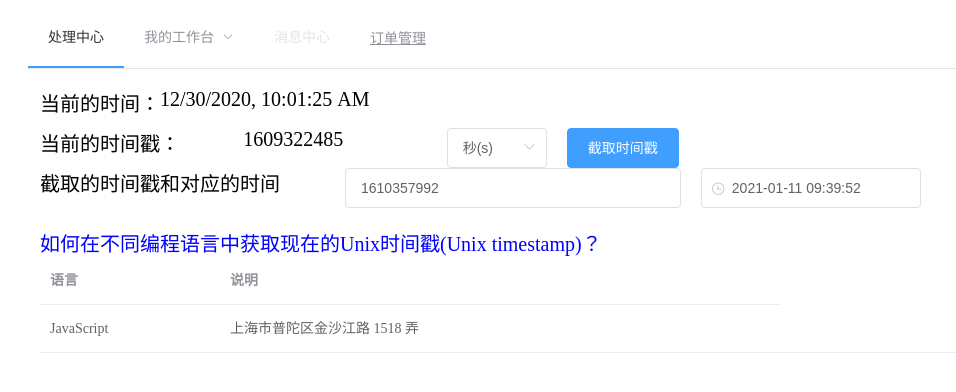
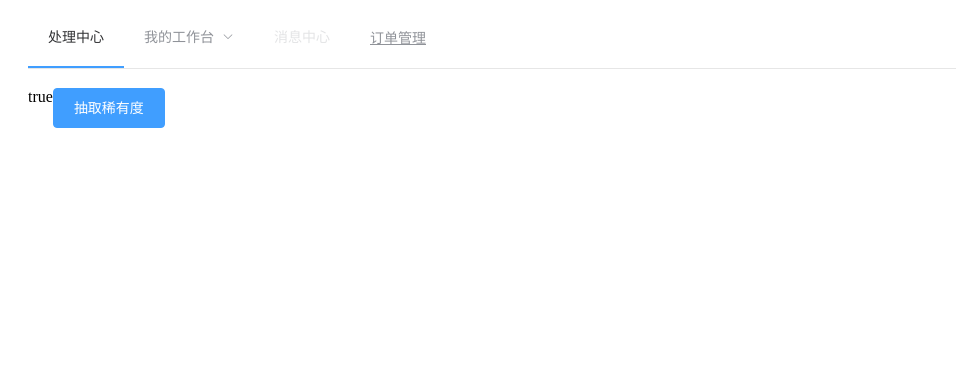
Before and after one commit to mudssky/webtoolbox, a Vue app: page / in a window 1280 px wide. Shown: the top 392 px of the page, without its empty margins (0-956 px from the left). Built offline with nearby package versions, Linux system fonts and the light colour scheme.

Commit message:
create gacha.vue ,TODO: gachaRarity(),test randomFunc

```diff
--- a/src/App.vue
+++ b/src/App.vue
@@ -11,19 +11,22 @@
         <navbar/>
         </el-header>
         <el-main>
-          <unix-timestamp />
+          <gacha/>
+          <!-- <unix-timestamp /> -->
         </el-main>
   </el-container>
 </template>
 <script>
 // @ is an alias to /src
 import Navbar from '@/components/navbar.vue'
-import UnixTimestamp from '@/components/unix-timestamp.vue'
+// import UnixTimestamp from '@/components/unix-timestamp.vue'
+import Gacha from '@/components/gacha.vue'
 export default {
   name: 'app',
   components: {
     Navbar,
-    UnixTimestamp
+    // UnixTimestamp,
+    Gacha
   }
 }
 </script>
--- /dev/null
+++ b/src/components/gacha.vue
@@ -0,0 +1,110 @@
+<template>
+  <el-container id="gacha">
+      {{validateRarityList()}}
+      <el-button type="primary" v-on:click="gachaRarity">抽取稀有度</el-button>
+  </el-container>
+</template>
+
+<script>
+/*
+卡池设计是这样的：
+
+抽卡逻辑的流程是这样的：
+1.首先有很多种稀有度，加起来的概率是100%，先确定卡片的稀有度。
+2.抽取指定稀有度的卡池，如果卡池有概率提升，那么对应提升的卡片的概率增加，其余没有pickup的卡片均分剩下的概率（所以说pickup的概率加起来必须小于该稀有度总的概率）
+*/
+export default {
+  name: 'gacha',
+  data () {
+    return {
+      // 稀有度列表，所有稀有度的概率加起来必须为1.
+      rarityList: [
+        // {
+        //   id: 1,
+        //   name: 'UR',
+        //   // cnName: '',
+        //   color: 'niji',
+        //   probability: 0.012
+        // },
+        {
+          id: 2,
+          name: 'SSR',
+          color: 'gold',
+          probability: 0.07
+        },
+        {
+          id: 3,
+          name: 'SR',
+          color: 'purple',
+          probability: 0.12
+        },
+        {
+          id: 4,
+          name: 'R',
+          color: 'blue',
+          probability: 0.26
+        },
+        {
+          id: 5,
+          name: 'N',
+          color: 'gray',
+          probability: 0.55
+        }
+      ],
+      // 存放所有卡片对象
+      cardList: [],
+      // 存放抽卡结果的列表，按抽取顺序进行存放，后抽取的push到列表的尾部
+      resultList: []
+    }
+  },
+  methods: {
+    // 检查稀有度列表是否有误，即所有稀有度的概率和必须为1.
+    validateRarityList () {
+      if (this.totalRarityProbability === 1) {
+        return true
+      }
+      return false
+    },
+    // 用于生成[0,1)范围的随机浮点数,
+    randomFunc () {
+      return Math.random()
+    },
+    // 生成[startNum,endNum)之间的随机整数
+    randomInt (startNum, endNum) {
+      return this.randomFunc() * (endNum - startNum) + startNum
+    },
+    // 01.抽取的两个步骤，第一步是确定卡片的稀有度
+    gachaRarity () {
+      if (!this.validateRarityList()) {
+        alert('稀有度列表有错误，所有稀有度的概率加起来必须为1')
+        throw Error('稀有度列表有错误，所有稀有度的概率加起来必须为1')
+      }
+      // 生成[0,1)范围的随机数
+      // const randomNum = this.randomFunc()
+    },
+    gachaFromRarity (rarity) {
+
+    },
+    gachaOnce () {
+      return {
+
+      }
+    },
+    gachaTenth () {
+      return []
+    }
+  },
+  computed: {
+    // 稀有度概率总和，当稀有度列表发生变化的时候，会重新计算新的稀有度概率总和
+    totalRarityProbability () {
+      let total = 0
+      this.rarityList.forEach((curItem) => {
+        total += curItem.probability
+      })
+      return total
+    }
+  }
+}
+</script>
+<style>
+</style>
--- a/src/components/unix-timestamp.vue
+++ b/src/components/unix-timestamp.vue
@@ -1,5 +1,5 @@
 <template>
-  <div id="unix-timestamp">
+  <el-container id="unix-timestamp">
     <el-row class="currentTimeRow">
       <span>当前的时间：</span>
         <span>{{currentTimeStr}}</span>
@@ -67,7 +67,7 @@
       </el-table-column>
     </el-table>
     </el-row>
-  </div>
+  </el-container>
 </template>
 <script>
 export default {
@@ -96,11 +96,19 @@ export default {
       // copyedTimeStampMs: 0,
       // 这边的精度是毫秒，所以用这个属性作为基准值
       pickedTimeStamp: 1610357992000,
+
+      // 忽略tableData的eslint检查，因为描述里面要用到反引号，使用js的模板字符串语法，所以会触发eslint的引号检查
+      /* eslint-disable */
       tableData: [{
         name: 'JavaScript',
-        desp: '上海市普陀区金沙江路 1518 弄'
+        desp: 'new Date().getTime() ; new Date().toLocaleString()'
+      },
+      {
+        name: 'golang',
+        desp: 'time.Now().Unix()'
       }
       ]
+      /* eslint-disable */
       // convertedTimeStr: ''
     }
   },
```
